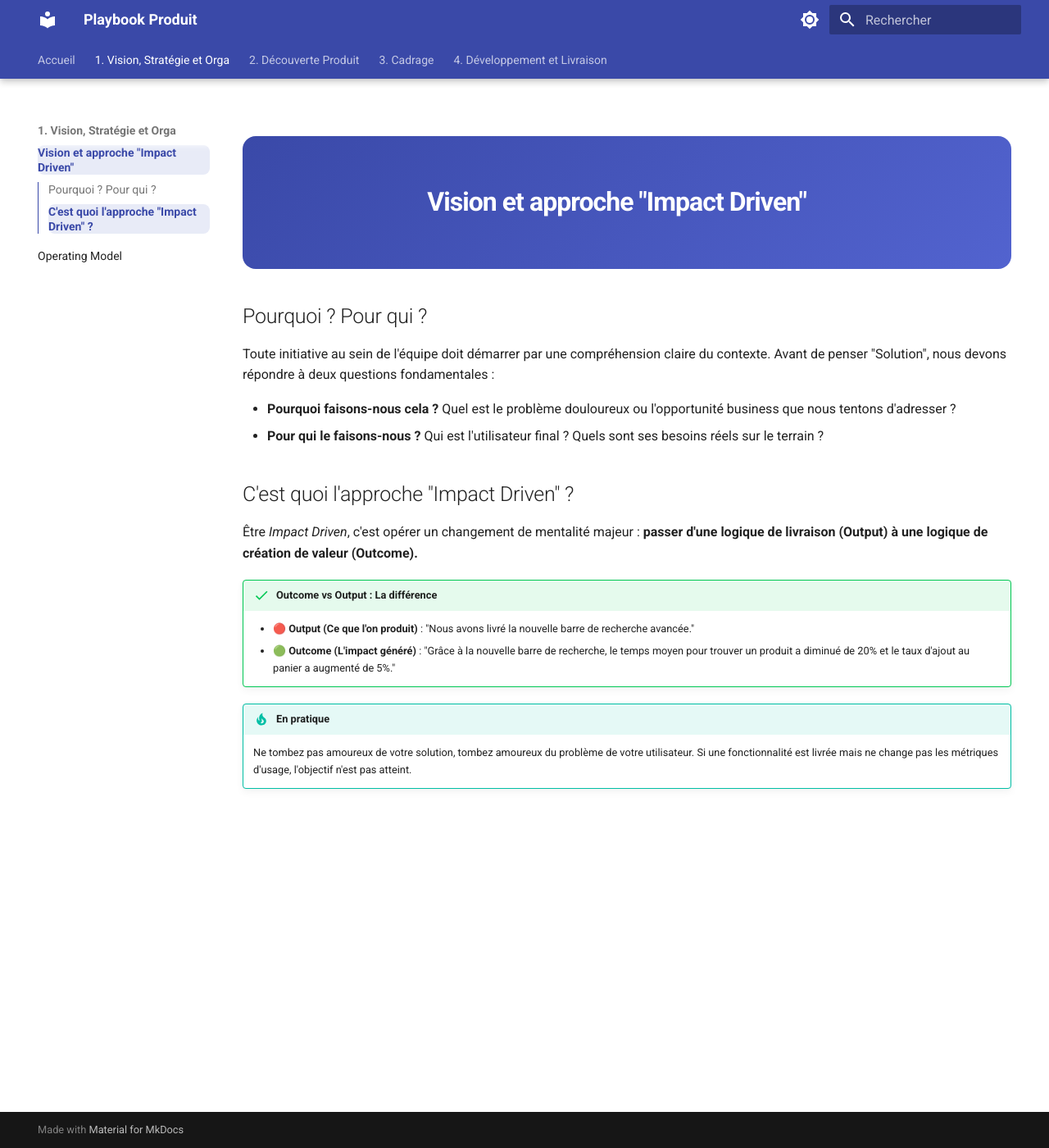
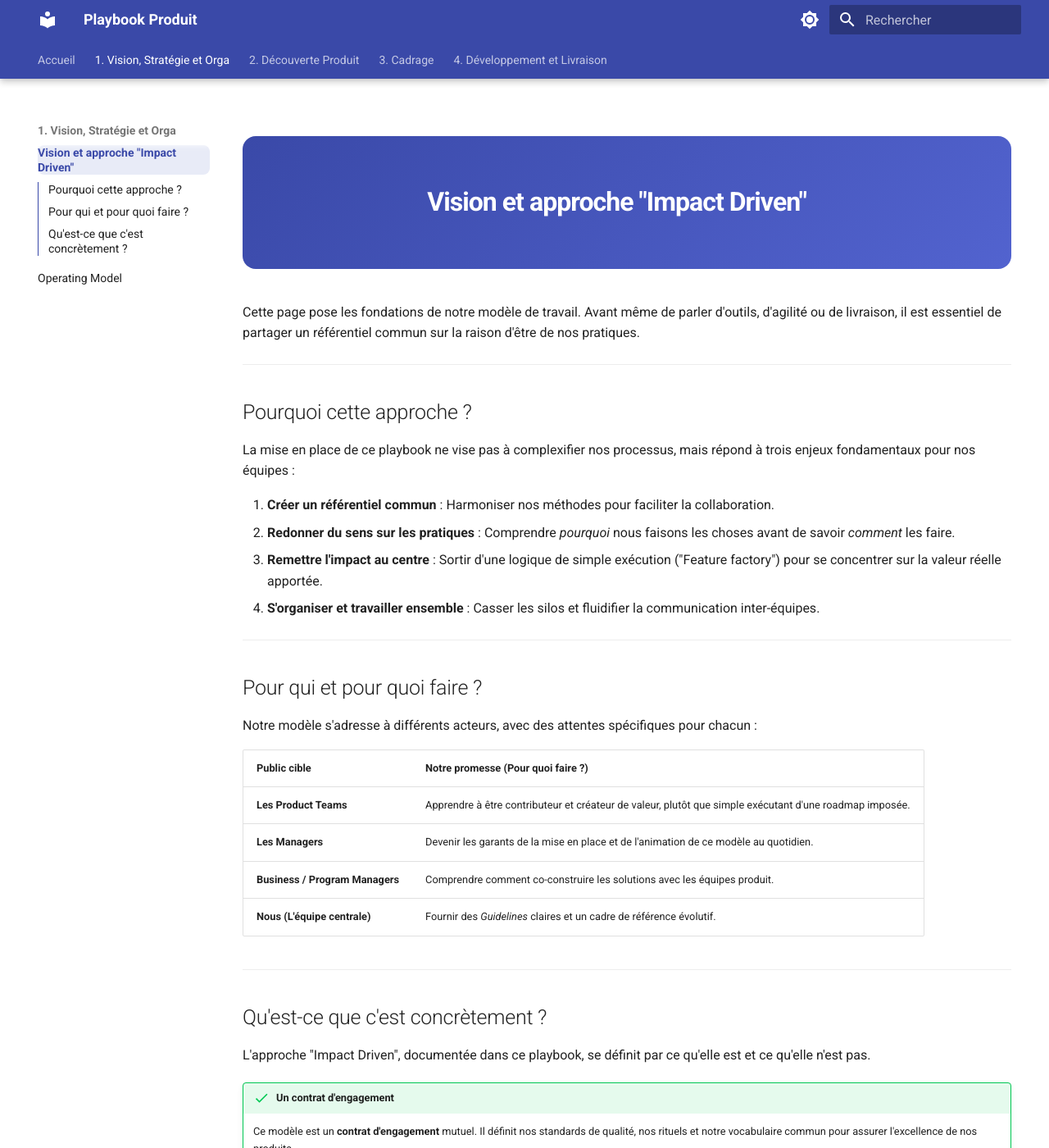
Before and after one commit to mickaeldeoliveirapartner-netizen/playbook, an MkDocs documentation site: the page built from docs/vision/impact-driven.md, in a window 1280 px wide and 1400 px high. Shown: the whole window at 82% size. Built offline with MkDocs 1.6.1 and Material for MkDocs 9.7.7, drawn with Linux system fonts in a browser that asks for light colours; some of the changed text lies outside the part shown.

Commit message:
Enhance 'Impact Driven' approach documentation
This update expands on the 'Impact Driven' approach, emphasizing the importance of understanding the context and user needs before solution development. It clarifies the goals of the approach and outlines the target audience and their specific expectations.

```diff
--- a/docs/vision/impact-driven.md
+++ b/docs/vision/impact-driven.md
@@ -1,19 +1,39 @@
 # Vision et approche "Impact Driven"
 
-## Pourquoi ? Pour qui ?
+Cette page pose les fondations de notre modèle de travail. Avant même de parler d'outils, d'agilité ou de livraison, il est essentiel de partager un référentiel commun sur la raison d'être de nos pratiques.
 
-Toute initiative au sein de l'équipe doit démarrer par une compréhension claire du contexte. Avant de penser "Solution", nous devons répondre à deux questions fondamentales :
+---
 
-- **Pourquoi faisons-nous cela ?** Quel est le problème douloureux ou l'opportunité business que nous tentons d'adresser ?
-- **Pour qui le faisons-nous ?** Qui est l'utilisateur final ? Quels sont ses besoins réels sur le terrain ?
+## Pourquoi cette approche ?
 
-## C'est quoi l'approche "Impact Driven" ?
+La mise en place de ce playbook ne vise pas à complexifier nos processus, mais répond à trois enjeux fondamentaux pour nos équipes :
 
-Être *Impact Driven*, c'est opérer un changement de mentalité majeur : **passer d'une logique de livraison (Output) à une logique de création de valeur (Outcome).**
+1. **Créer un référentiel commun** : Harmoniser nos méthodes pour faciliter la collaboration.
+2. **Redonner du sens sur les pratiques** : Comprendre *pourquoi* nous faisons les choses avant de savoir *comment* les faire.
+3. **Remettre l'impact au centre** : Sortir d'une logique de simple exécution ("Feature factory") pour se concentrer sur la valeur réelle apportée.
+4. **S'organiser et travailler ensemble** : Casser les silos et fluidifier la communication inter-équipes.
 
-!!! success "Outcome vs Output : La différence"
-    * 🔴 **Output (Ce que l'on produit)** : "Nous avons livré la nouvelle barre de recherche avancée."
-    * 🟢 **Outcome (L'impact généré)** : "Grâce à la nouvelle barre de recherche, le temps moyen pour trouver un produit a diminué de 20% et le taux d'ajout au panier a augmenté de 5%."
+---
 
-!!! tip "En pratique"
-    Ne tombez pas amoureux de votre solution, tombez amoureux du problème de votre utilisateur. Si une fonctionnalité est livrée mais ne change pas les métriques d'usage, l'objectif n'est pas atteint.
+## Pour qui et pour quoi faire ?
+
+Notre modèle s'adresse à différents acteurs, avec des attentes spécifiques pour chacun :
+
+| Public cible | Notre promesse (Pour quoi faire ?) |
+|--------------|-------------------------------------|
+| **Les Product Teams** | Apprendre à être contributeur et créateur de valeur, plutôt que simple exécutant d'une roadmap imposée. |
+| **Les Managers** | Devenir les garants de la mise en place et de l'animation de ce modèle au quotidien. |
+| **Business / Program Managers** | Comprendre comment co-construire les solutions avec les équipes produit. |
+| **Nous (L'équipe centrale)** | Fournir des *Guidelines* claires et un cadre de référence évolutif. |
+
+---
+
+## Qu'est-ce que c'est concrètement ?
+
+L'approche "Impact Driven", documentée dans ce playbook, se définit par ce qu'elle est et ce qu'elle n'est pas.
+
+!!! success "Un contrat d'engagement"
+    Ce modèle est un **contrat d'engagement** mutuel. Il définit nos standards de qualité, nos rituels et notre vocabulaire commun pour assurer l'excellence de nos produits.
+
+!!! warning "Non imposé, mais fortement recommandé"
+    L'idée n'est **pas d'imposer**
```
